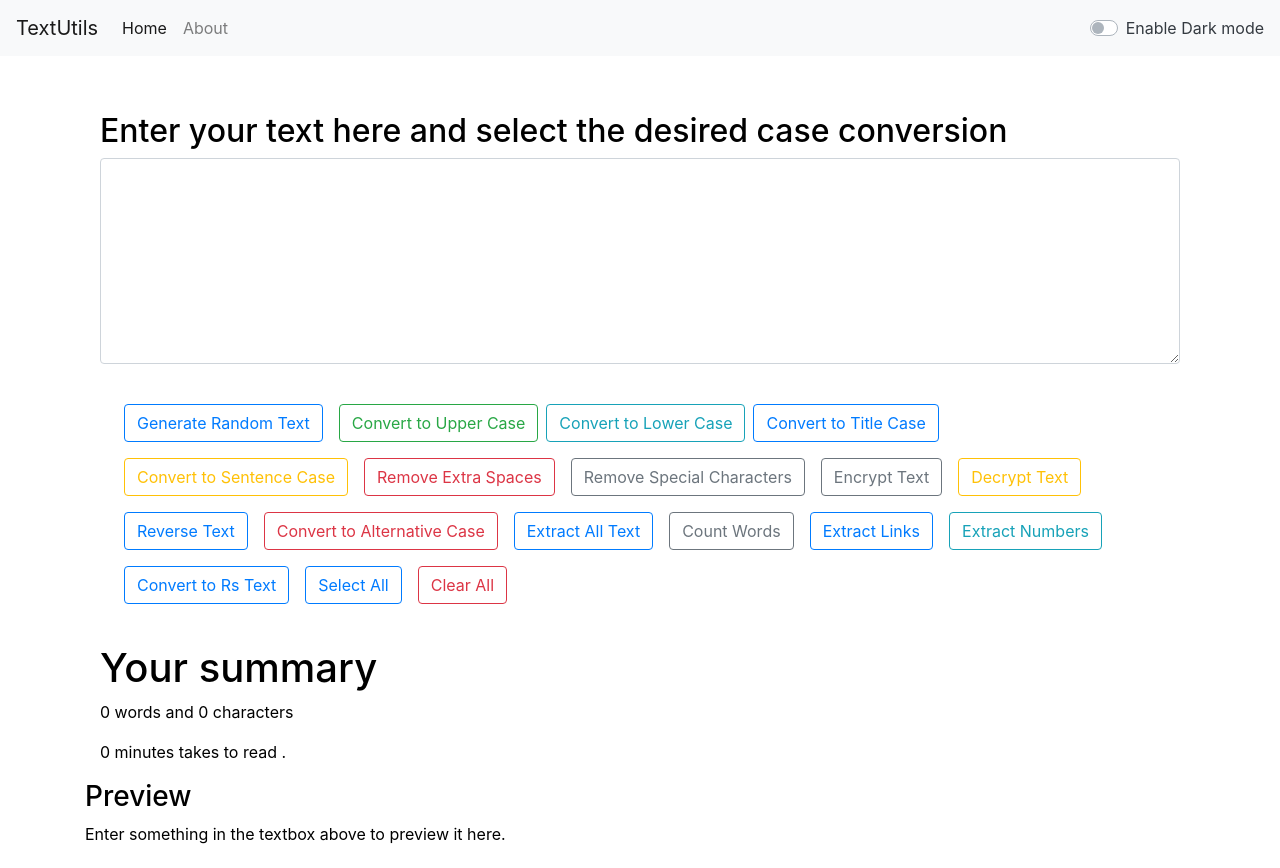
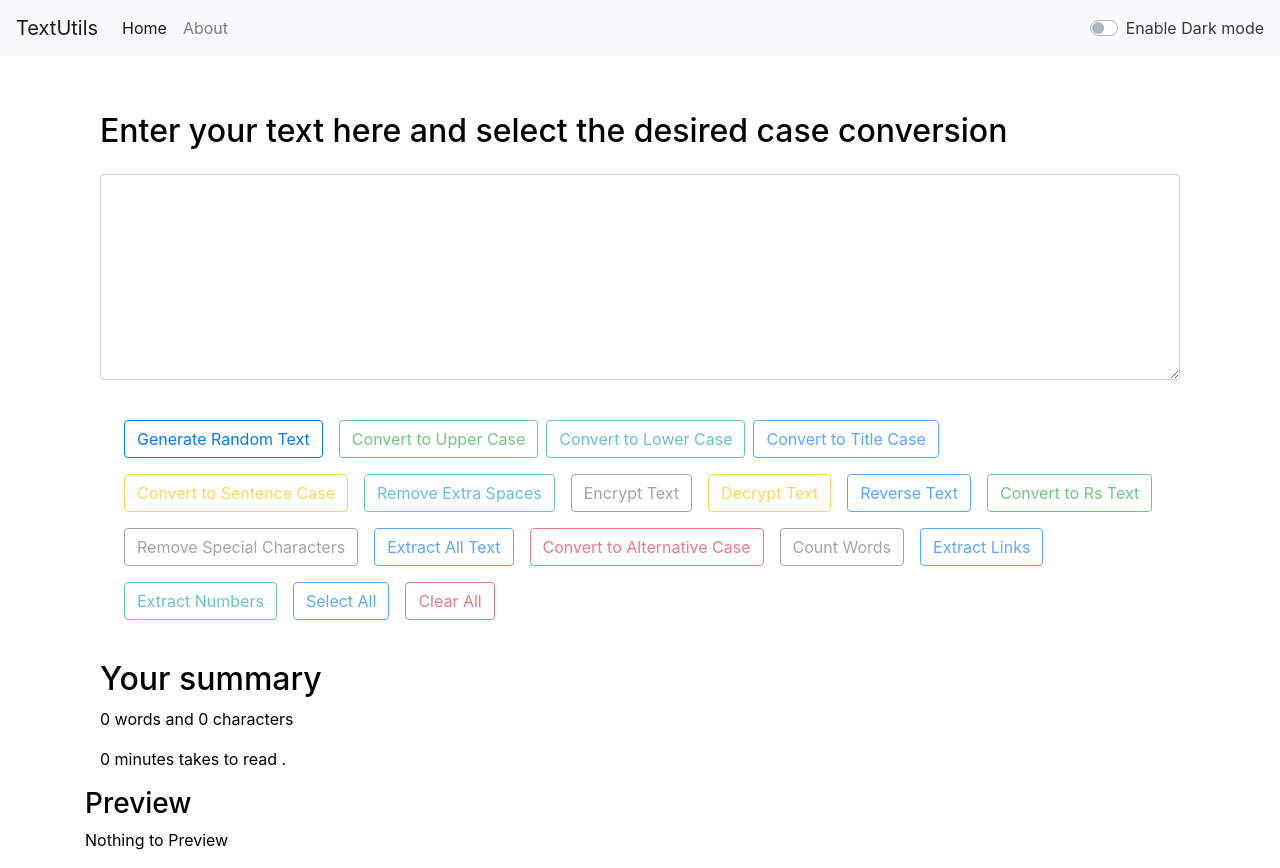
Before and after one commit to nidhigupta08/TextUtils, a React (Create React App) app: page / in a window 1280 px wide. Built offline with nearby package versions, Linux system fonts and the light colour scheme.

Commit message:
Done wiht adding the features and may add more in future

```diff
--- a/src/components/TextForm.js
+++ b/src/components/TextForm.js
@@ -119,7 +119,7 @@ const extractText = () => {
 
   const loremIpsum = () => {
     // Lorem Ipsum text generator function
-    return 'You are planning a grocery shopping trip and have a budget of Rs.1000. Here is what you need to buy. Rice: 10 kg bag costs Rs.250. Dal: 5 kg bag costs Rs.120. Cooking Oil: 1 liter bottle costs Rs.180 you need 2 bottles. Vegetables: You can allocate a variable amount for vegetables. Here i have one link "https://github.com/nidhigupta08 " and "https://www.linkedin.com/feed/ ", "https://gemini.google.com/app/dd95c2df4eb7df26 " .'
+    return 'You are planning a grocery shopping trip and have a budget of Rs.1000. Here is what you need to buy. Rice: 10 kg bag costs Rs.250. Dal: 5 kg bag costs rs.120. Cooking Oil: 1 liter bottle costs rs180 you need 2 bottles. Vegetables: You can allocate a variable amount for vegetables. Here i have one link    "https://github.com/nidhigupta08 "     and     "https://www.linkedin.com/feed/ ", "https://gemini.google.com/app/dd95c2df4eb7df26 " .'
   };
 
 
@@ -245,45 +245,45 @@ const extractText = () => {
         <div className='container'  >
 
           <div className="form-group">
-            <h2 >{props.heading} </h2>
+            <h2 className='mb-4'>{props.heading} </h2>
             {/* without onChange fun i cannot able to write anything in the textbox. */}
             <textarea className="form-control" value={text} onChange={handleOnChange} style={{ backgroundColor: props.mode === 'dark' ? 'rgb(80 79 79)' : 'white', color: props.mode === 'light' ? 'black' : 'white' }} id="myBox" rows="8"></textarea>
           </div>
 
           <div className='p-3'>
-          <button className='btn btn-outline-primary mx-2 my-2' onClick={handleGenerateRandomText}> Generate Random Text</button>
-            <button className="btn btn-outline-success mx-2 my-2" onClick={handleUpClick}>Convert to Upper Case</button>
-            <button className="btn btn-outline-info" onClick={handleLoClick}> Convert to Lower Case</button>
-            <button className='btn btn-outline-primary mx-2 my-2' onClick={handleTitleClick}>Convert to Title Case </button>
-            <button className='btn btn-outline-warning mx-2 my-2' onClick={handleSentenceCaseClick}> Convert to Sentence Case</button>
-            <button className='btn btn-outline-danger mx-2 my-2' onClick={handleRemoveSpacesClick}>Remove Extra Spaces</button>
-            <button className="btn btn-outline-secondary mx-2 my-2" onClick={RemoveSpecialChar}>Remove Special Characters</button>
-            <button className="btn btn-outline-secondary mx-2 my-2" onClick={handleEncryptTextClick}>Encrypt Text</button>
-            <button className="btn btn-outline-warning mx-2 my-2" onClick={handleDecryptTextClick}>Decrypt Text</button>
-            <button className="btn btn-outline-primary mx-2 my-2" onClick={handleReverseTextClick}>Reverse Text</button>
-            <button className='btn btn-outline-danger mx-2 my-2' onClick={handleAltCaseClick}>Convert to Alternative Case</button>
-            <button className='btn btn-outline-primary mx-2 my-2' onClick={extractText}>Extract All Text</button>
-            <button className="btn btn-outline-secondary mx-2 my-2" onClick={handleWordCountClick}>Count Words</button>
-          <button className='btn btn-outline-primary mx-2 my-2' onClick={extractLinks}>Extract Links</button>
-          <button className='btn btn-outline-info mx-2 my-2' onClick={handleExtractNumberClick}>Extract Numbers</button>
-            <button className="btn btn-outline-primary mx-2 my-2" onClick={handleConvertToRsClick}>Convert to Rs Text</button>
-            <button className='btn btn-outline-primary mx-2 my-2' onClick={handleSelectAll}>Select All</button>
-            <button className='btn btn-outline-danger mx-2 my-2' onClick={handleClearClick}>Clear All</button>
+          <button className='btn btn-outline-primary mx-2 my-2'onClick={handleGenerateRandomText}>Generate Random Text</button>
+            <button disabled={text.length===0} className="btn btn-outline-success mx-2 my-2" onClick={handleUpClick}>Convert to Upper Case</button>
+            <button disabled={text.length===0} className="btn btn-outline-info" onClick={handleLoClick}> Convert to Lower Case</button>
+            <button disabled={text.length===0} className='btn btn-outline-primary mx-2 my-2' onClick={handleTitleClick}>Convert to Title Case </button>
+            <button disabled={text.length===0} className='btn btn-outline-warning mx-2 my-2' onClick={handleSentenceCaseClick}> Convert to Sentence Case</button>
+            <button disabled={text.length===0} className='btn btn-outline-info mx-2 my-2' onClick={handleRemoveSpacesClick}>Remove Extra Spaces</button>
+            <button disabled={text.length===0} className="btn btn-outline-secondary mx-2 my-2" onClick={handleEncryptTextClick}>Encrypt Text</button>
+            <button disabled={text.length===0}  className="btn btn-outline-warning mx-2 my-2" onClick={handleDecryptTextClick}>Decrypt Text</button>
+            <button disabled={text.length===0} className="btn btn-outline-primary mx-2 my-2" onClick={handleReverseTextClick}>Reverse Text</button>
+            <button disabled={text.length===0} className="btn btn-outline-success mx-2 my-2" onClick={handleConvertToRsClick}>Convert to Rs Text</button>
+            <button disabled={text.length===0} className="btn btn-outline-secondary mx-2 my-2" onClick={RemoveSpecialChar}>Remove Special Characters</button>
+            <button disabled={text.length===0} className='btn btn-outline-primary mx-2 my-2' onClick={extractText}>Extract All Text</button>
+            <button disabled={text.length===0} className='btn btn-outline-danger mx-2 my-2' onClick={handleAltCaseClick}>Convert to Alternative Case</button>
+            <button disabled={text.length===0} className="btn btn-outline-secondary mx-2 my-2" onClick={handleWordCountClick}>Count Words</button>
+          <button disabled={text.length===0} className='btn btn-outline-primary mx-2 my-2' onClick={extractLinks}>Extract Links</button>
+          <button disabled={text.length===0} className='btn btn-outline-info mx-2 my-2' onClick={handleExtractNumberClick}>Extract Numbers</button>
+            <button disabled={text.length===0}  className='btn btn-outline-primary mx-2 my-2' onClick={handleSelectAll}>Select All</button>
+            <button disabled={text.length===0} className='btn btn-outline-danger mx-2 my-2' onClick={handleClearClick}>Clear All</button>
           </div>
 
         </div>
 
         <div className="container my-3">
-          <h1>Your summary</h1>
+          <h2>Your summary</h2>
 
  {/* In JavaScript, the filter() method creates a new array by applying a provided function to each element of the original array. .filter((element)=>{return element.length!=0}): This filters out any empty strings from the array of words. It checks each element (word) in the array and returns only those elements whose length is not equal to 0. */}
           <p>{text.split(" ").filter((element)=>{return element.length!==0}).length} words and {text.length} characters</p>
           {/* Word Count	Slow (125 wpm)	Average (300 wpm)	Fast (450 wpm)    .1/125==0.008
          125 words	   1 minutes	      0.4 minutes	       0.3 minutes */}
-          <p>{0.008 * text.split(" ").filter((element)=>{return element.length!==0}).length} minutes takes to read .</p>
+          <p>{0.008 * text.split(/\s+/).filter((element)=>{return element.length!==0}).length} minutes takes to read .</p>
         </div>
         <h3>Preview</h3>
-        <p>{text.length > 0 ? text : "Enter something in the textbox above to preview it here."}</p>
+        <p>{text.length > 0 ? text : "Nothing to Preview"}</p>
       </div>
     </>
   )
```
